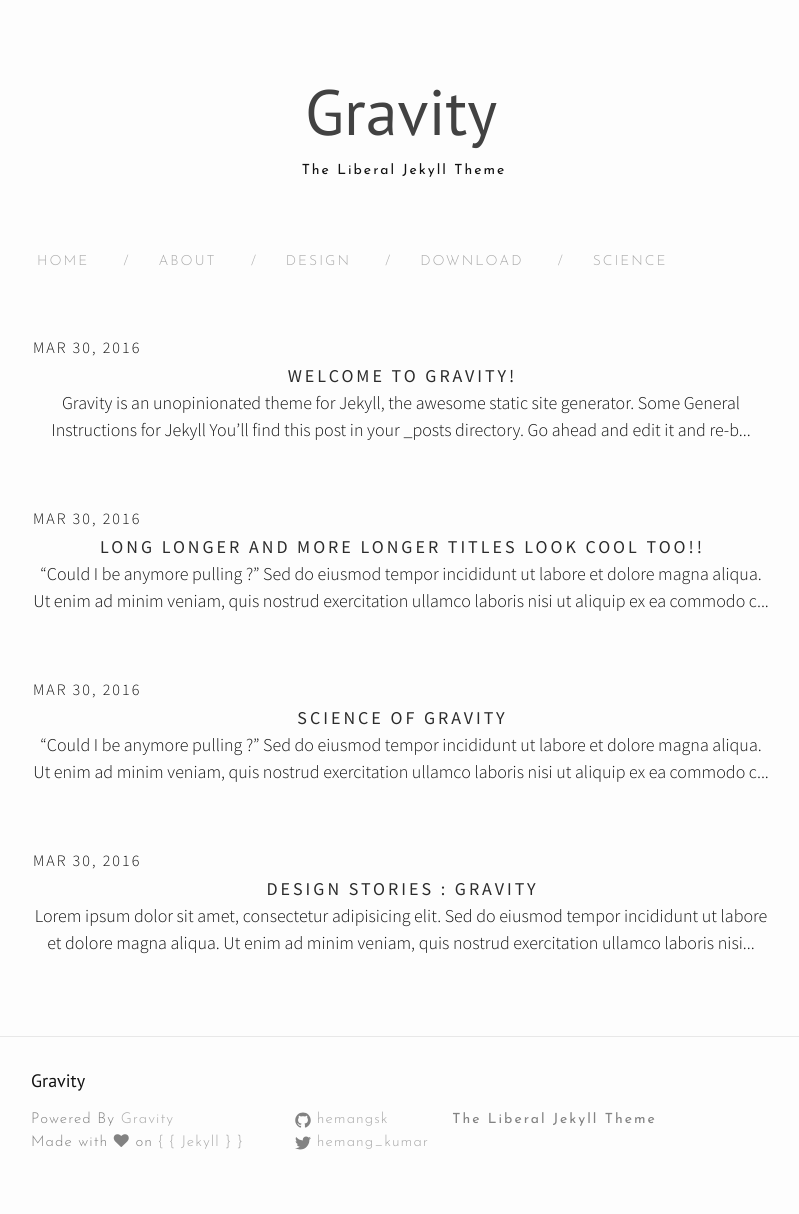
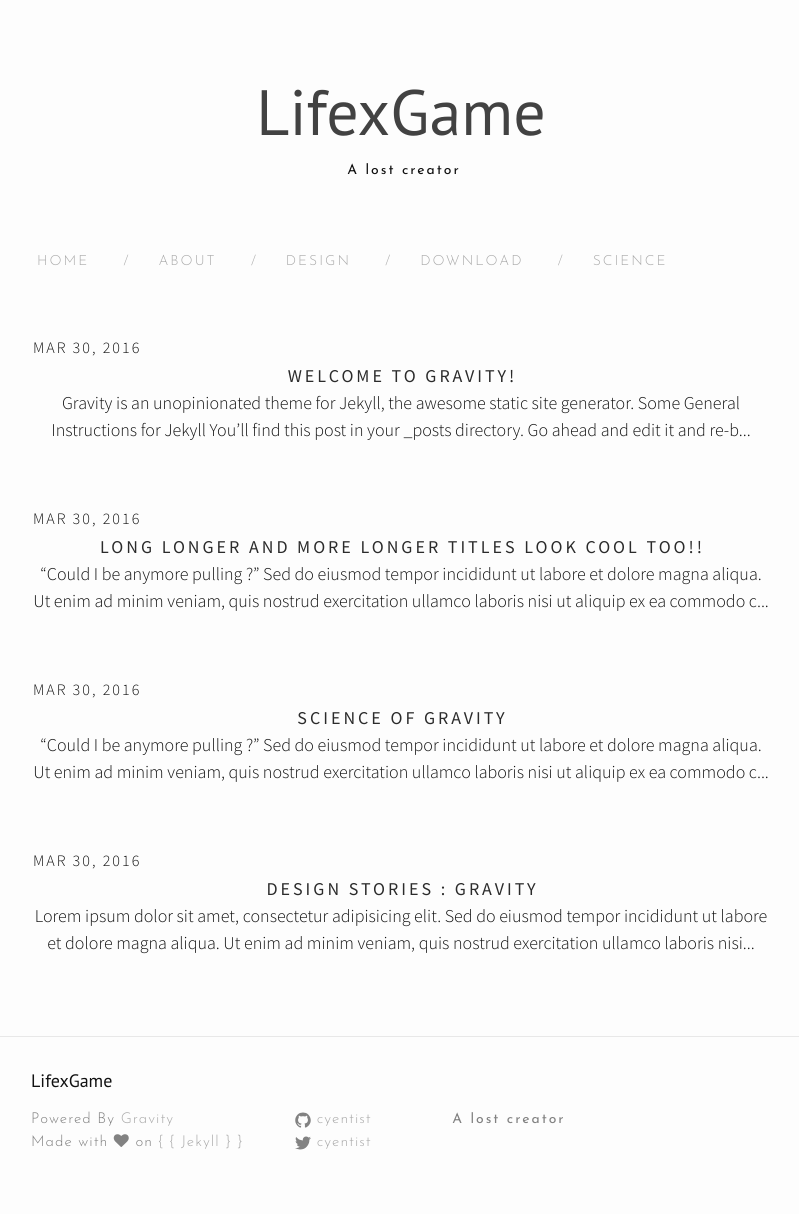
Before and after one commit to CYentist/Lifex, a Jekyll site: the page built from index.html, in a window 1280 px wide. Shown: the whole page, without its empty margins (239-1038 px from the left). Built offline with Jekyll 4.4.1, drawn with Linux system fonts in a browser that asks for light colours; nearby versions of some CDN libraries; the list of posts is cut into pages by our own code.

Commit message:
test config

```diff
--- a/_config.yml
+++ b/_config.yml
@@ -6,13 +6,13 @@
 # 'jekyll serve'. If you change this file, please restart the server process.
 
 # Site settings
-title: Gravity
-email: hemangsk@gmail.com
-description: The Liberal Jekyll Theme
-baseurl: "" # the subpath of your site, e.g. /blog
+title: LifexGame
+email: chengyuanmed@163.com
+description: A lost creator
+baseurl: "https://cyentist.github.io/Lifex/" # the subpath of your site, e.g. /blog
 url: "https://cyentist.github.io/Lifex/" # the base hostname & protocol for your site
-twitter_username: hemang_kumar
-github_username:  hemangsk
+twitter_username: cyentist
+github_username:  cyentist
 paginate: 5
 theme-dark: false #Set to true to change to dark website theme
 
```
